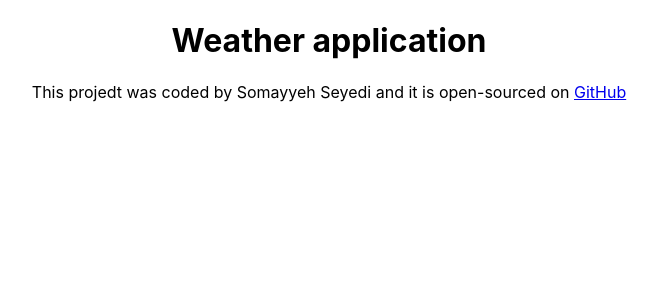
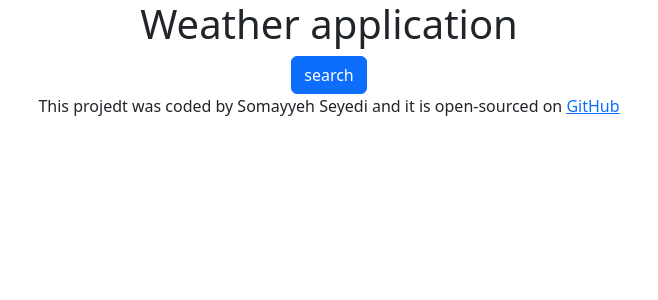
Before and after one commit to Somayyeh94/weather-react-project, a React (Create React App) app: page / in a window 1280 px wide. Shown: the top 300 px of the page, without its empty margins (311-969 px from the left). Built offline with nearby package versions, Linux system fonts and the light colour scheme.

Commit message:
added bootstrap

```diff
--- a/package.json
+++ b/package.json
@@ -7,6 +7,7 @@
     "@testing-library/jest-dom": "^6.6.3",
     "@testing-library/react": "^16.3.0",
     "@testing-library/user-event": "^13.5.0",
+    "bootstrap": "^5.3.6",
     "react": "^19.1.0",
     "react-dom": "^19.1.0",
     "react-scripts": "5.0.1",
--- a/src/App.js
+++ b/src/App.js
@@ -1,10 +1,13 @@
-
-import './App.css';
+import "./App.css";
+import "bootstrap/dist/css/bootstrap.css";
+// Put any other imports below so that CSS from your
+// components takes precedence over default styles.
 
 function App() {
   return (
     <div className="App">
       <h1>Weather application</h1>
+      <button className="btn btn-primary">search</button>
       <footer>
         This projedt was coded by Somayyeh Seyedi and it is open-sourced on{" "}
         <a
```
Also changed, not shown: 1 other file (tests, documents, lock files or other folders).
